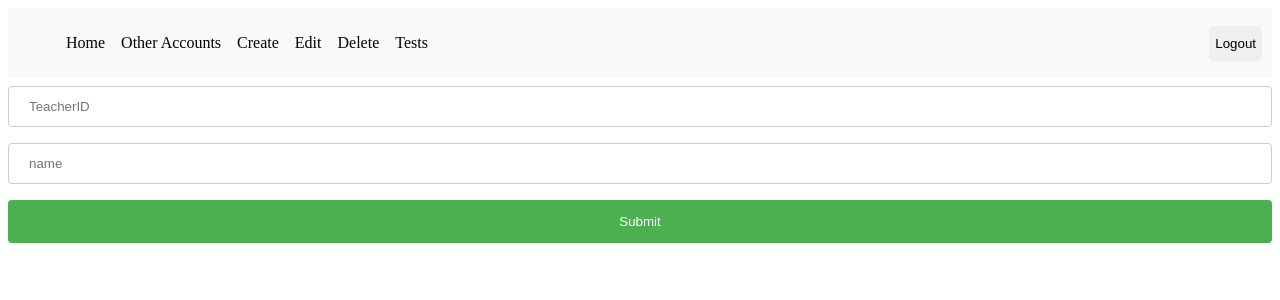
After one commit to O-Will-O/CSET160Final, a Flask app: template templates/account.html in a window 1280 px wide. The commit adds this page. Shown: the top 300 px of the page. Run offline with Flask 3, Linux system fonts and the light colour scheme; the template is opened without the code that fills it, so the values that code supplies are empty; some libraries are stand-ins or nearby versions.

Commit message:
new html files

```diff
--- /dev/null
+++ b/templates/account.html
@@ -0,0 +1,39 @@
+<style>
+    .body{
+        margin: auto;
+    }
+    .input_field {
+      width: 100%;
+      padding: 12px 20px;
+      margin: 8px 0;
+      display: inline-block;
+      border: 1px solid #ccc;
+      border-radius: 4px;
+      box-sizing: border-box;
+    }
+
+    .input_submit {
+      width: 100%;
+      background-color: #4CAF50;
+      color: white;
+      padding: 14px 20px;
+      margin: 8px 0;
+      border: none;
+      border-radius: 4px;
+      cursor: pointer;
+    }
+
+    .input_submit:hover {
+      background-color: #45a049;
+    }
+</style>
+{% extends "base.html"%}
+{% block body %}
+<div class="body">
+<form action="/teacherAccount" method="POST">
+            <input type="number" name="id" placeholder="TeacherID" class="input_field"> <br>
+            <input type="text" name="name" placeholder="name" class="input_field"> <br>
+            <input type="submit" value="Submit" class="input_submit">
+        </form>
+</div>
+{% endblock %}
--- a/templates/base.html
+++ b/templates/base.html
@@ -13,9 +13,9 @@
 
             <li><a href="/">Home</a></li>
             <li><a href="/all_users">Other Accounts</a></li>
-            <li><a href="/create_test">Create</a></li>
-            <li><a href="/edit">Edit</a></li>
-            <li><a href="/delete">Delete</a></li>
+            <li><a href="/createTest">Create</a></li>
+            <li><a href="/editTest">Edit</a></li>
+            <li><a href="/deleteTest">Delete</a></li>
             <li><a href="/all_tests">Tests</a></li>
           </ul>
         </div>
```
Also changed, not shown: templates/create.html (added, +33 -0 lines), templates/delete.html (added), templates/edit.html (added).
